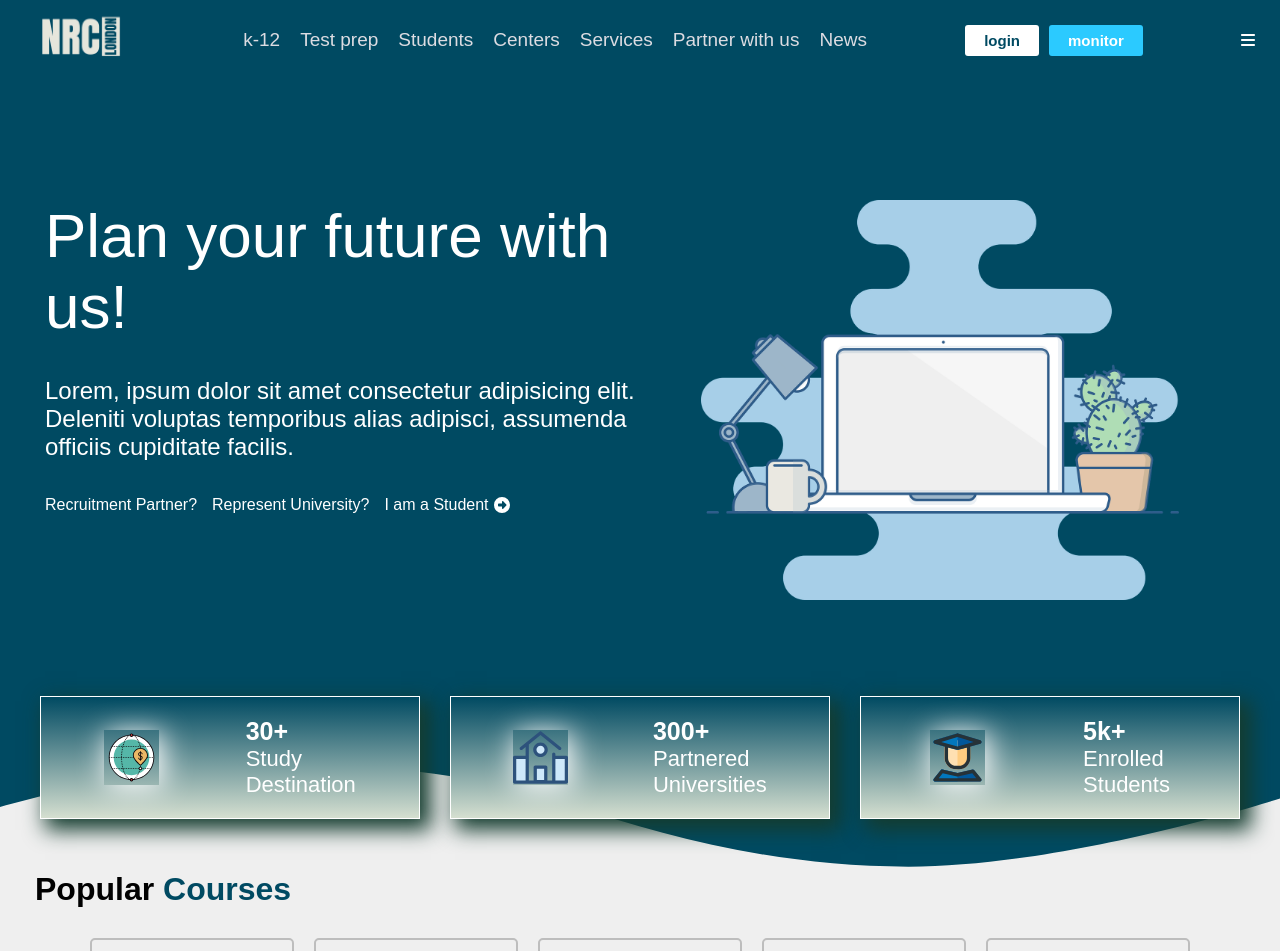
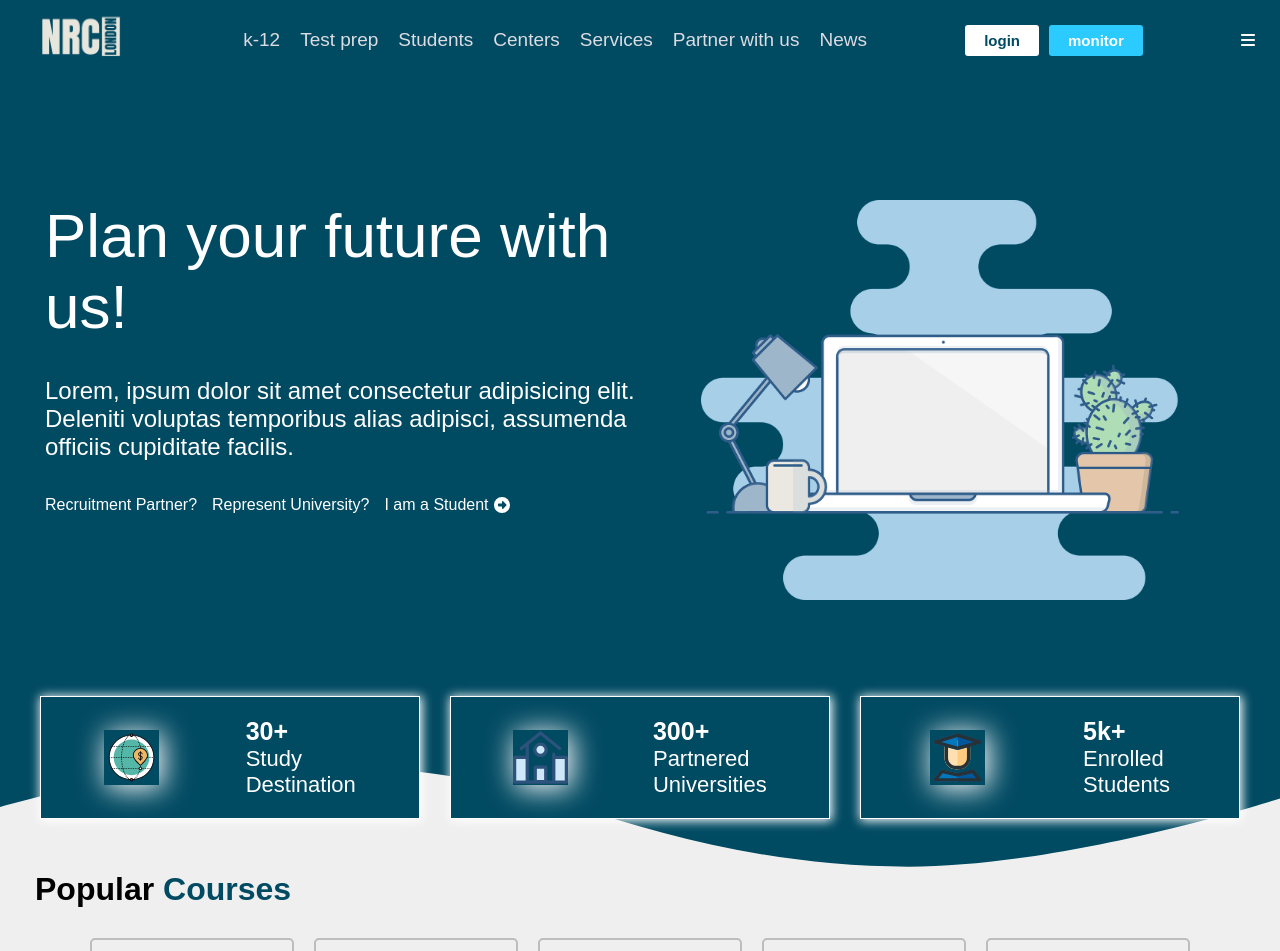
Before and after one commit to mahfuz-ta09/nrc-london, a Next.js app: page / in a window 1280 px wide. Shown: the top 951 px of the page. Built offline with nearby package versions, Linux system fonts and the light colour scheme; a web font is replaced by a local one.

Commit message:
slight css change

```diff
--- a/src/app/globals.css
+++ b/src/app/globals.css
@@ -3,7 +3,7 @@
   padding: 0;
   margin: 0;
 }
-/* ,url('../assets/Banner.jpg') */
+
 
 .home-contain{
   min-height: 500px;
@@ -23,15 +23,9 @@
 }
 
 .home-contain > :nth-child(1){
-  /* padding-top: 20vh; */
   background: #efefef;
 }
 
-.home-contain > :nth-child(2){
-  /* background: linear-gradient(to bottom,rgba(0,74,98,0.1),rgba(0,74,98,0.6)),url('../assets/forest.png');
-  background-position: center;
-  background-size: cover; */
-}
 
 .home-contain > :nth-child(4){
   background: linear-gradient(to bottom,rgba(0,0,0,.2),rgba(0,0,0,0.6)),url('https://i.ibb.co.com/ZNsVDwk/Green-Beige-Aesthetic-Leaves-Illustration-Background-Instagram-Story-1.png');
--- a/src/css/shared/Banner/Banner.css
+++ b/src/css/shared/Banner/Banner.css
@@ -106,14 +106,14 @@
 
 
 .achiev{
-    background:linear-gradient(180deg, rgba(0,74,98,1) 0%, rgba(213,223,208,1) 100%);
+    background:rgba(0,74,98,1);
     min-width: 280px;
     padding: 20px;
     border: 1px solid #fff;
     display: flex;
     align-items: center;
     justify-content: space-around;
-    box-shadow:8px 8px 20px 3px rgb(20, 60, 47);
+    box-shadow:1px 1px 10px 1px #fff;
     object-fit: contain;
     flex: 1;
 }
--- a/src/css/shared/Navbar/Navbar.css
+++ b/src/css/shared/Navbar/Navbar.css
@@ -60,7 +60,7 @@
     right: 0;
     width: 100%;
     height: 40vh;
-    background: rgba(0,74,98,1);
+    background: rgb(1, 30, 39);
     border-top:.5px solid #fff;
     z-index: 999999;
 }
@@ -236,6 +236,7 @@
 @media screen and (max-width:450px){
     .nav-links{
         width: 60vw;
+        background: rgb(2, 28, 36);
     }
     .drop-down{
         position: fixed;
@@ -243,7 +244,7 @@
         align-items: center;
         justify-content: space-evenly;
         z-index: 999999;
-        background-color: rgba(0,74,98,1);
+        background: rgb(0, 20, 26);
     }
 
     .drop-down-content{
--- a/src/css/shared/PopularCourse/PopularCourse.css
+++ b/src/css/shared/PopularCourse/PopularCourse.css
@@ -3,7 +3,6 @@
     height: auto;
     margin: 0 auto;
     color: aliceblue;
-    /* padding: 10vh 0; */
 }
 
 .popular-courses{
```
